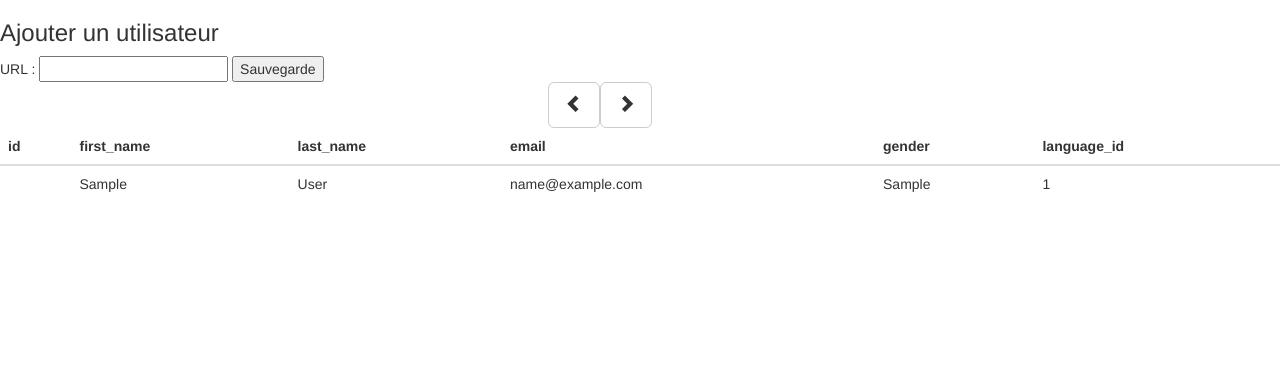
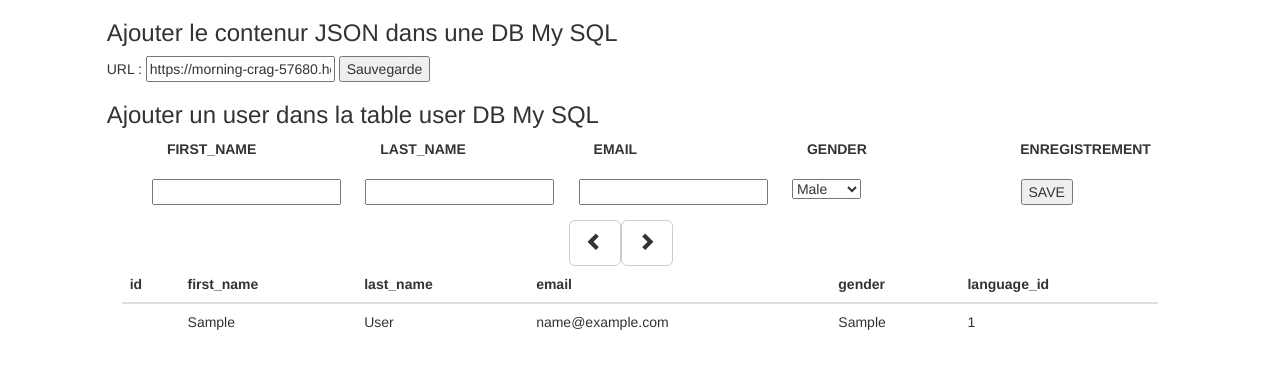
Before and after one commit to Drab-Hounet/PHP_DB, a PHP site: page /index.php in a window 1280 px wide. Shown: the top 369 px of the page. Run offline with PHP 8.4, Linux system fonts and the light colour scheme; tables that the repository leaves empty or names only in its code hold one stand-in row (values such as "Sample post"); data that the repository does not hold is empty; some libraries are stand-ins or nearby versions.

Commit message:
add a return value to make the pagination affichejointure.php

```diff
--- a/Jointure/index.php
+++ b/Jointure/index.php
@@ -3,24 +3,106 @@
 <!DOCTYPE html>
 <html>
 <meta charset="UTF-8">
-	<title>Manipulation</title>
-	<link rel="stylesheet" href="https://maxcdn.bootstrapcdn.com/bootstrap/3.3.7/css/bootstrap.min.css" integrity="sha384-BVYiiSIFeK1dGmJRAkycuHAHRg32OmUcww7on3RYdg4Va+PmSTsz/K68vbdEjh4u" crossorigin="anonymous">
-	<link href="css/style.css" rel="stylesheet">
+<title>Manipulation DB MySQL</title>
+<link rel="stylesheet" href="https://maxcdn.bootstrapcdn.com/bootstrap/3.3.7/css/bootstrap.min.css" integrity="sha384-BVYiiSIFeK1dGmJRAkycuHAHRg32OmUcww7on3RYdg4Va+PmSTsz/K68vbdEjh4u" crossorigin="anonymous">
+<link href="css/style.css" rel="stylesheet">
 <head>
 
 </head>
 <body>
-<h3> Ajouter un utilisateur </h3>
-<form action="createDbAndTable.php" method="post" id="addUser">
-  URL : <input type="text" name="url">
-  <button id="sauvegarde">Sauvegarde</button>
-</form>
+	<div class="col-md-offset-1">
+		<h3> Ajouter le contenur JSON dans une DB My SQL </h3>
+		<form class='form-horizontal' action="createDbAndTable.php" method="post">
+			URL : <input type="text" name="url" value="https://morning-crag-57680.herokuapp.com" >
+			<button id="sauvegarde">Sauvegarde</button>
+		</form>
+	</div>
 
 
-<?php include("affichejointure.php"); ?>
-<script src="https://code.jquery.com/jquery-3.1.0.min.js" ></script>
+	<form class='form-horizontal' action="saveUser.php" method="post">
+		<div class="col-md-offset-1">
+			<h3>Ajouter un user dans la table user DB My SQL </h3>
+		</div>
+			<div class = "form-group">
+				<div class = "col-md-12">
+					<div class = "col-md-2  col-md-offset-1">
+						<div class="col-md-10 col-md-offset-1">
+							<label class = "col-md-3">FIRST_NAME</label>
+						</div>
+					</div>
+					<div class = "col-md-2">
+						<div class="col-md-10 col-md-offset-1">
+							<label class = "col-md-3">LAST_NAME</label>
+						</div>
+					</div>
+					<div class = "col-md-2">
+						<div class="col-md-10 col-md-offset-1">
+							<label class = "col-md-3">EMAIL</label>
+						</div>
+					</div>
+					<div class = "col-md-2">
+						<div class="col-md-10 col-md-offset-1">
+							<label class = "col-md-3">GENDER</label>
+						</div>
+					</div>
+					<div class = "col-md-2">
+						<div class="col-md-10 col-md-offset-1">
+							<label class = "col-md-3">ENREGISTREMENT</label>
+						</div>
+					</div>
+				</div>
+			</div>
+			<div class = "form-group">
+				<div class = "col-md-12">
+					<div class = "col-md-2 col-md-offset-1">
+						<div class="col-md-10 col-md-offset-1">
+							<input type="text" name="first_name">
+						</div>
+					</div>
+					<div class = "col-md-2">
+						<div class="col-md-10 col-md-offset-1">
+							<input type="text" name="last_name">
+						</div>
+					</div>
+					<div class = "col-md-2">
+						<div class="col-md-10 col-md-offset-1">
+							<input type="text" name="email">
+						</div>
+					</div>
+					<div class = "col-md-2">
+						<div class="col-md-10 col-md-offset-1">
+							<select name="gender">
+								<option value="Male">Male</option>
+								<option value="Female">Female</option>
+							</select>
+						</div>
+					</div>
+					<div class = "col-md-2">
+						<div class="col-md-10 col-md-offset-2">
+							<button name="save">SAVE</button>
+						</div>
+					</div>
+				</div>
+			</div>
+	</form>
 
-<!-- https://morning-crag-57680.herokuapp.com/ -->
 
+
+
+
+	<div class="col-md-10 col-md-offset-1">
+		<?php
+			if(isset($_GET['type'])){
+				$type = $_GET['type'];
+				$minPage = $_GET['page'];
+   				include("affichejointure.php");
+   			}else{
+   				$type = 'none';
+   				$minPage = 0;
+   				include("affichejointure.php");
+   			}
+
+		?>
+	</div>
 </body>
 </html>
```
